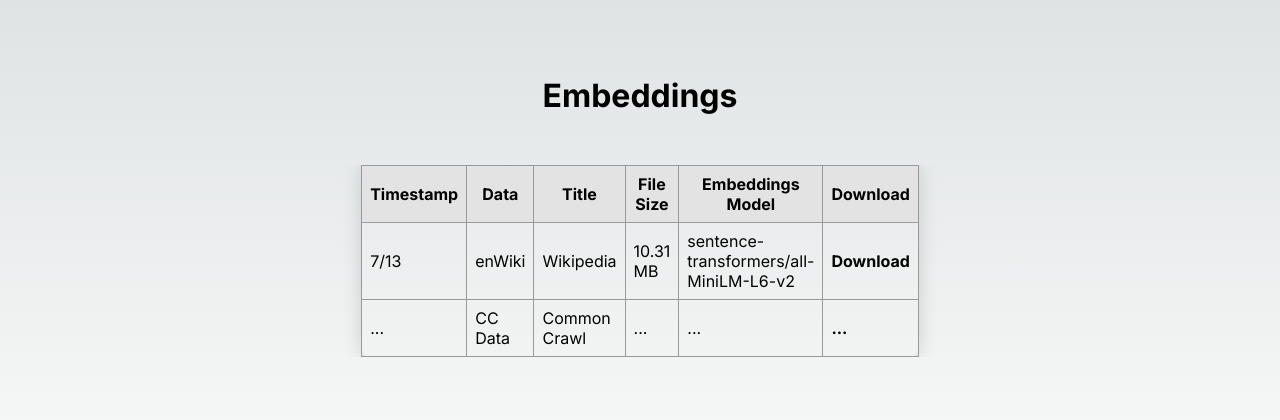
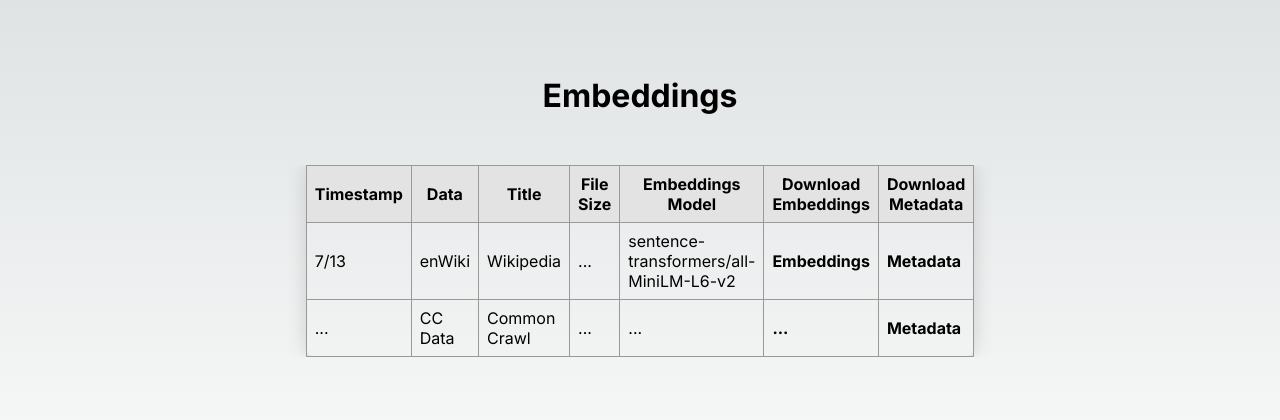
Before and after one commit to themouseion/mouseionwebsite, a Next.js app: page /embeddings in a window 1280 px wide. Shown: the part 184-604 px from the top of the page. Built offline with nearby package versions, Linux system fonts and the light colour scheme.

Commit message:
updated embeddings page

```diff
--- a/app/embeddings/page.js
+++ b/app/embeddings/page.js
@@ -5,7 +5,7 @@
     return (
         <div className={styles.container}>
             <h1 className={styles.title}>Embeddings</h1>
-            <div className={styles.tableContainer}> {/* Add this wrapper */}
+            <div className={styles.tableContainer}>
                 <table className={styles.table}>
                     <thead>
                         <tr>
@@ -14,7 +14,8 @@
                             <th>Title</th>
                             <th>File Size</th>
                             <th>Embeddings Model</th>
-                            <th>Download</th>
+                            <th>Download Embeddings</th>
+                            <th>Download Metadata</th> {/* New Header */}
                         </tr>
                     </thead>
                     <tbody>
@@ -24,21 +25,27 @@
                                 <a href="https://dumps.wikimedia.org/enwiki/20230701/">enWiki</a>
                             </td>
                             <td>Wikipedia</td>
-                            <td>10.31 MB</td>
+                            <td>...</td>
                             <td>sentence-transformers/all-MiniLM-L6-v2</td>
                             <td>
-                                <a href="https://storage.fleek-internal.com/3bd9e981-1e71-4573-a2ad-b9e8e876f3ef-bucket/WikiEmbeddings.npy" download> <b>Download</b></a>
+                                <a href="" download> <b> Embeddings</b></a>
+                            </td>
+                            <td>
+                                <a href="https://ipfs.io/ipfs/bafybeic7mblcdr4re3ul6m3j4wchub6dxnfezpkyg5g6owydtidh7jml2q" download><b>Metadata</b></a>
                             </td>
                         </tr>
+                        {/* Repeat for each row */}
                         <tr>
                             <td>...</td>
-                            <td> <a href= "https://commoncrawl.org/the-data/get-started/">CC Data </a>
-                            </td>
+                            <td> <a href="https://commoncrawl.org/the-data/get-started/">CC Data </a> </td>
                             <td>Common Crawl</td>
                             <td>...</td>
                             <td>...</td>
                             <td>
                                 <a href="" download><b>...</b></a>
+                            </td>
+                            <td>
+                                <a href="" download><b>Metadata</b></a>
                             </td>
                         </tr>
                     </tbody>
--- a/app/search_ui/page.js
+++ b/app/search_ui/page.js
@@ -116,8 +116,8 @@
               borderRadius: '20px',
               width: '90%',
               height: '50px',
-              background: '#f5f2ee', // make the background transparent
-              border: '1px solid black', // add a black border
+              background: '#f5f2ee',
+              border: '1px solid black',
               color: '#323232'
 
             }}
```
